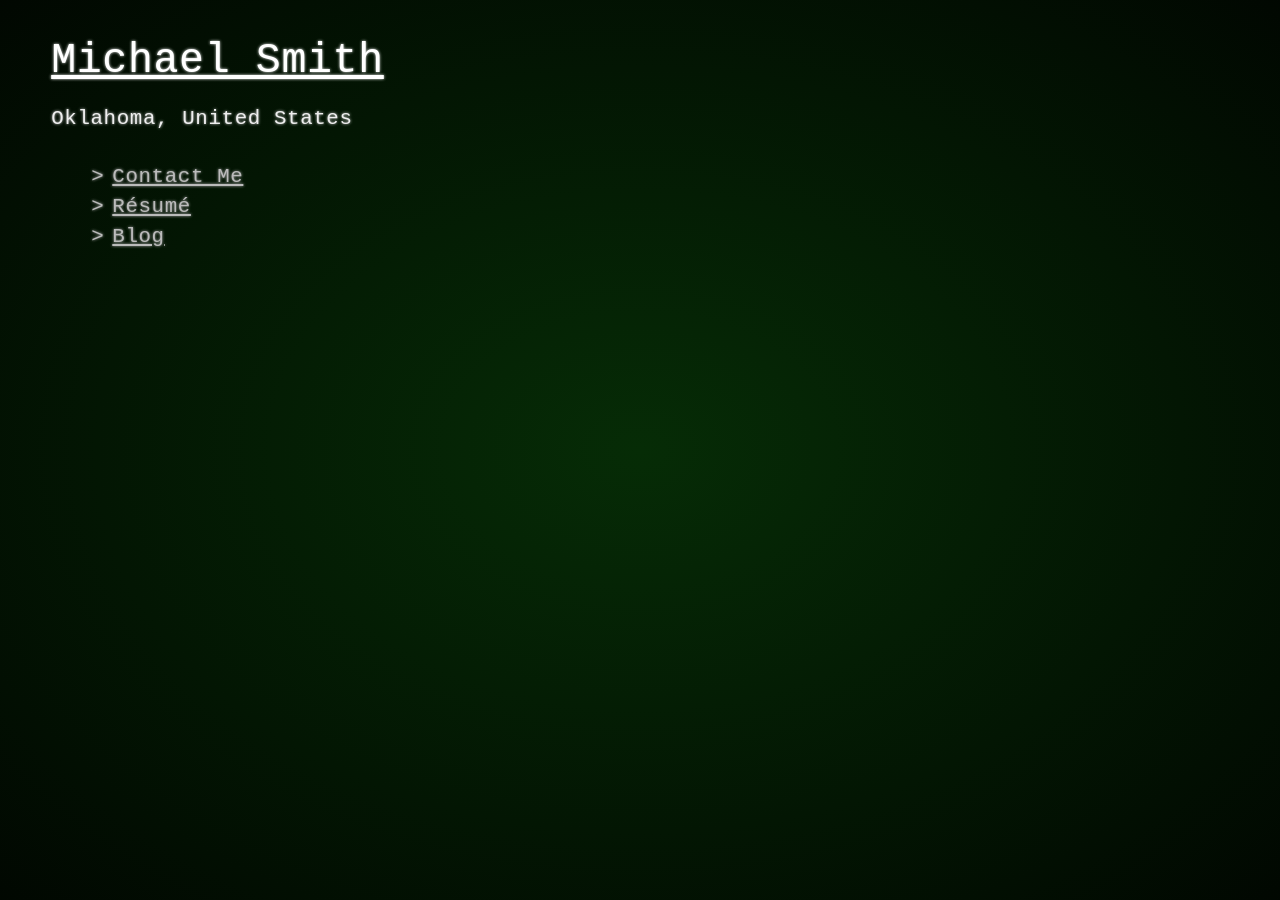
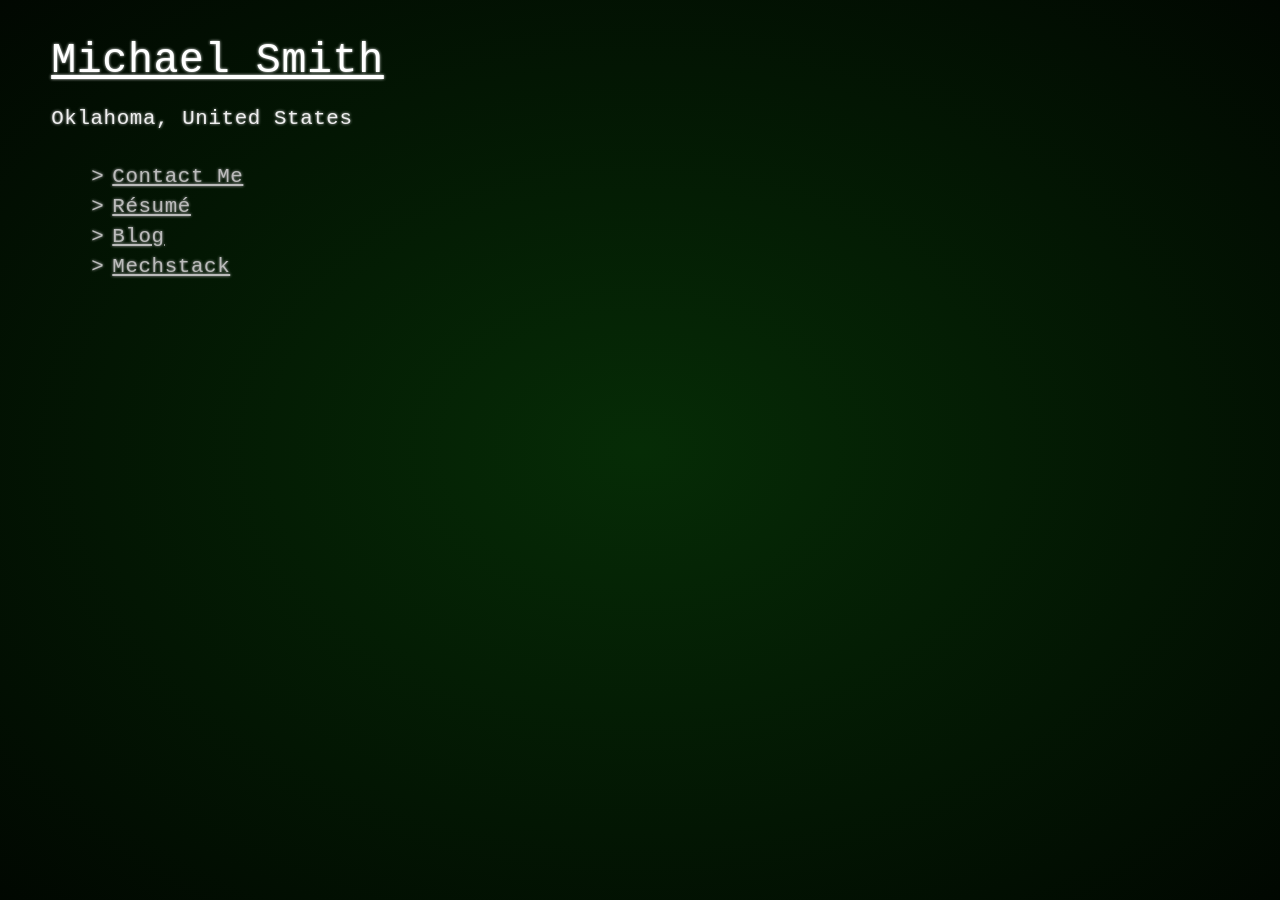
Before and after one commit to smwa/smwa.github.io, a Jekyll site: the page built from index.html, in a window 1280 px wide. Built offline with Jekyll 4.4.1, drawn with Linux system fonts in a browser that asks for light colours.

Commit message:
Add link to contracting company

```diff
--- a/index.html
+++ b/index.html
@@ -10,4 +10,5 @@ layout: default
   <li><a href="{{ site.baseurl }}/contact_me.html">Contact Me</a></li>
   <li><a href="{{ site.baseurl }}/resume.html">Résumé</a></li>
   <li><a href="{{ site.baseurl }}/blog.html">Blog</a></li>
+  <li><a href="https://mechstack.dev/">Mechstack</a></li>
 </ul>
```
